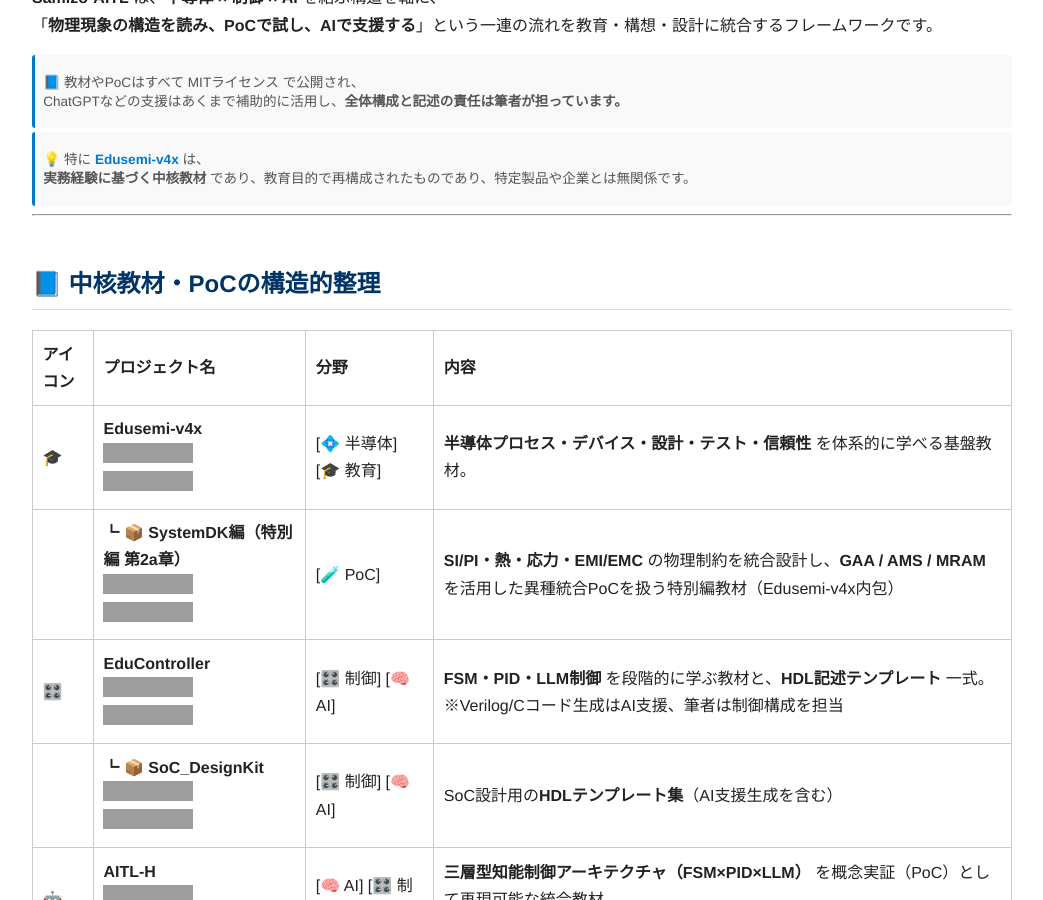
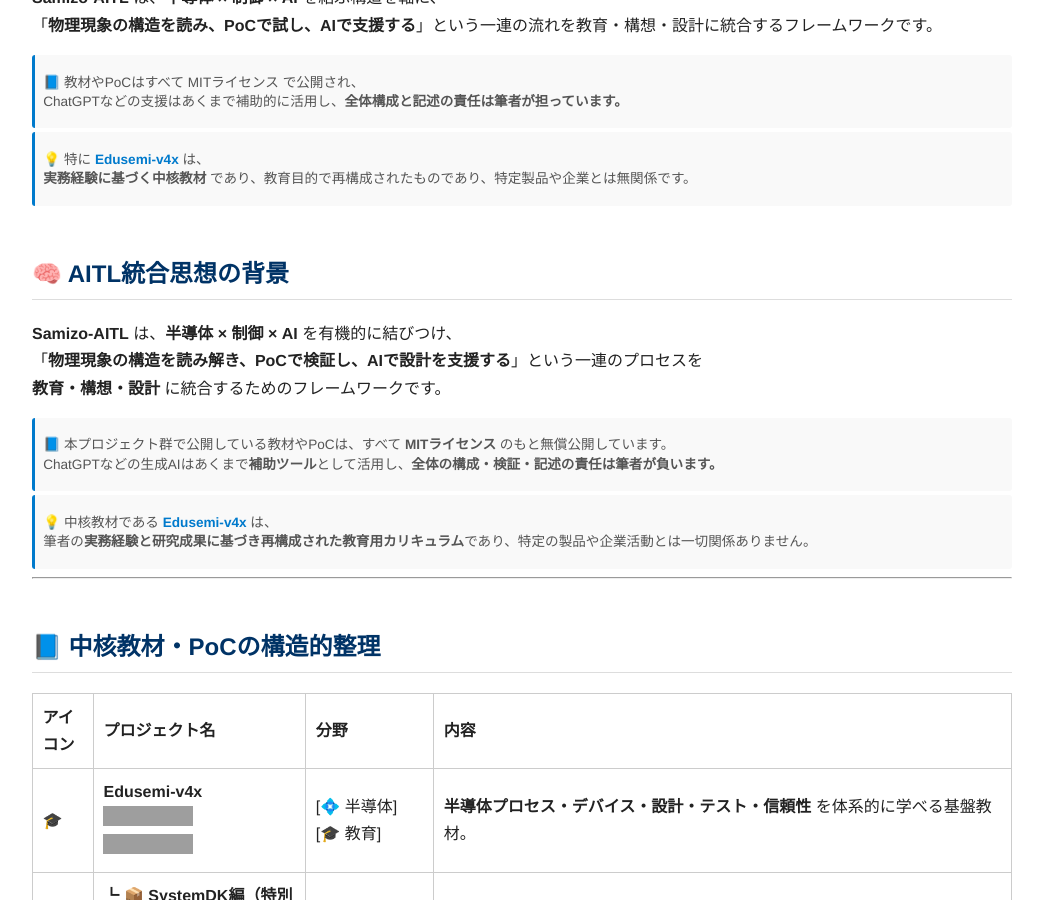
Before and after one commit to Samizo-AITL/Samizo-AITL.github.io, a Jekyll site: the page built from index.md, in a window 1280 px wide and 900 px high, scrolled down 2400 px, cut to the strip 0-900 px from the top of the window. Shown: the whole strip, without its empty margins (118-1161 px from the left). Built offline with Jekyll 4.4.1, drawn with Linux system fonts in a browser that asks for light colours; grey boxes are pictures that could not be loaded.

Commit message:
Update index.md

```diff
--- a/index.md
+++ b/index.md
@@ -63,6 +63,20 @@
 
 > 💡 特に [**Edusemi-v4x**](https://samizo-aitl.github.io/Edusemi-v4x/) は、
 > **実務経験に基づく中核教材** であり、教育目的で再構成されたものであり、特定製品や企業とは無関係です。
+{: .annotation-narrow}
+
+## 🧠 **AITL統合思想の背景**
+
+**Samizo-AITL** は、**半導体 × 制御 × AI** を有機的に結びつけ、
+「**物理現象の構造を読み解き、PoCで検証し、AIで設計を支援する**」という一連のプロセスを
+**教育・構想・設計** に統合するためのフレームワークです。
+
+> 📘 本プロジェクト群で公開している教材やPoCは、すべて **MITライセンス** のもと無償公開しています。
+> ChatGPTなどの生成AIはあくまで**補助ツール**として活用し、**全体の構成・検証・記述の責任は筆者が負います。**
+{: .annotation-narrow}
+
+> 💡 中核教材である [**Edusemi-v4x**](https://samizo-aitl.github.io/Edusemi-v4x/) は、
+> 筆者の**実務経験と研究成果に基づき再構成された教育用カリキュラム**であり、特定の製品や企業活動とは一切関係ありません。
 {: .annotation-narrow}
 
 ---
```
